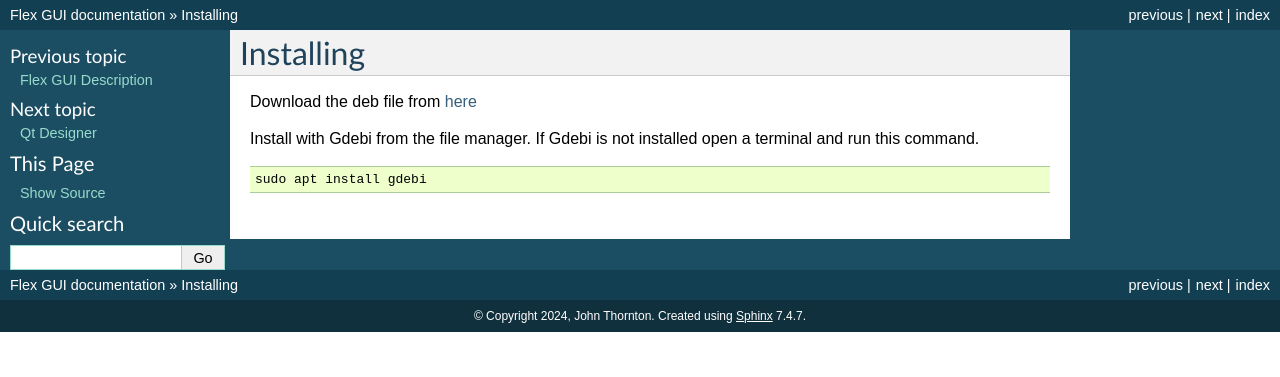
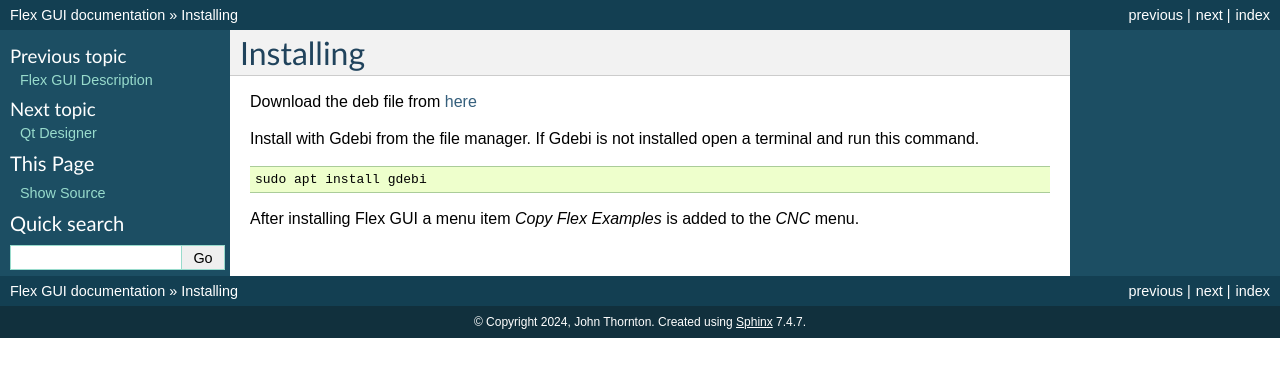
Before and after one commit to jethornton/flexgui, a Sphinx documentation site: the page built from docs/source/install.rst, in a window 1280 px wide. Shown: the top 377 px of the page. Built offline with Sphinx 7.4.7, drawn with Linux system fonts in a browser that asks for light colours.

Commit message:
update docs
Signed-off-by: John Thornton <dev@gnipsel.com>

```diff
--- a/docs/source/install.rst
+++ b/docs/source/install.rst
@@ -9,3 +9,6 @@
 ::
 
 	sudo apt install gdebi
+
+After installing Flex GUI a menu item `Copy Flex Examples` is added to the `CNC`
+menu.
```
